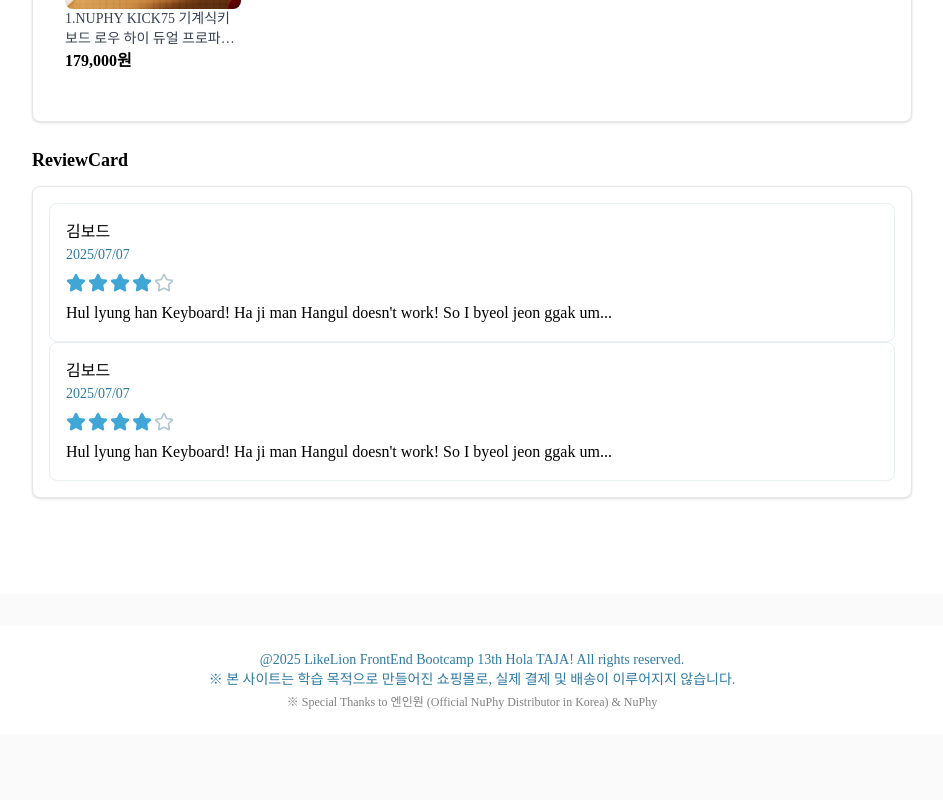
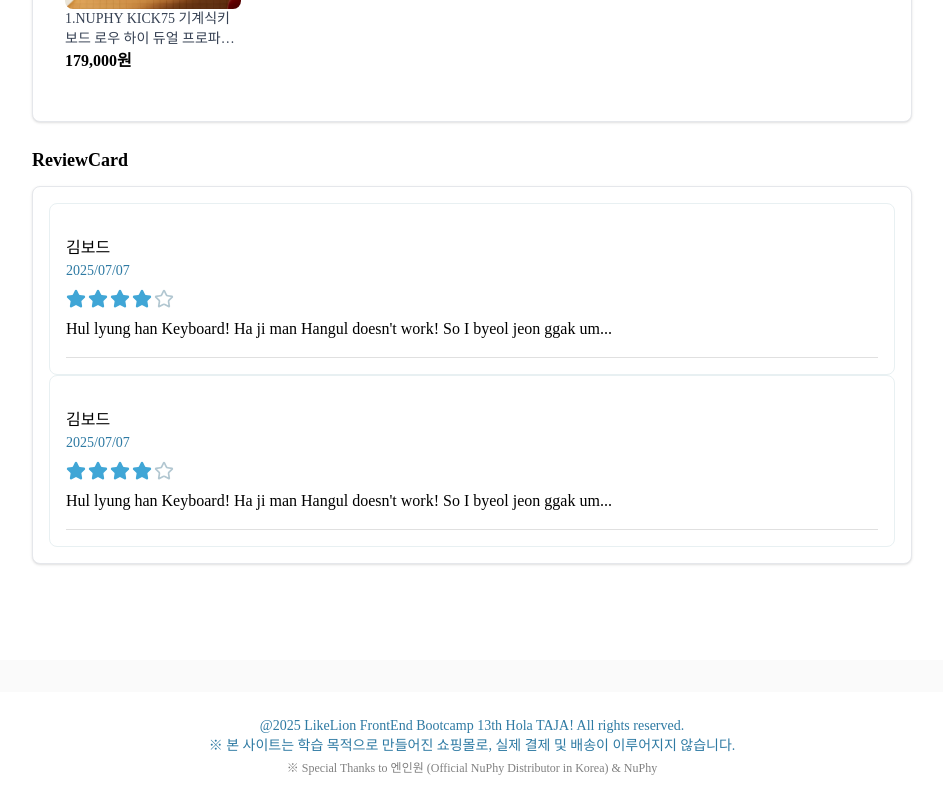
Before and after one commit to dong-fa/Final-15-HOLATAJA, a Next.js app: page /components-preview in a window 1280 px wide. Shown: the part 922-1722 px from the top of the page, without its empty margins (168-1111 px from the left). Before the commit the page ends 1656 px from the top, so only its background shows below. Built offline with nearby package versions, Linux system fonts and the light colour scheme.

Commit message:
style: 구매 후기 컴포넌트 패딩 추가, border 추가

```diff
--- a/src/components/ReviewCard.tsx
+++ b/src/components/ReviewCard.tsx
@@ -26,7 +26,7 @@ function ReviewCard({ name, createdAt, rating, content }: ReviewCardProps) {
   };
 
   return (
-    <div className="flex flex-col gap-2">
+    <div className="flex flex-col gap-2 py-4 border-b-1 border-b-disabled">
       <div className="flex flex-col">
         <span>{name}</span>
         <span className="label-s text-secondary">{createdAt.split(' ')[0]}</span>
```
